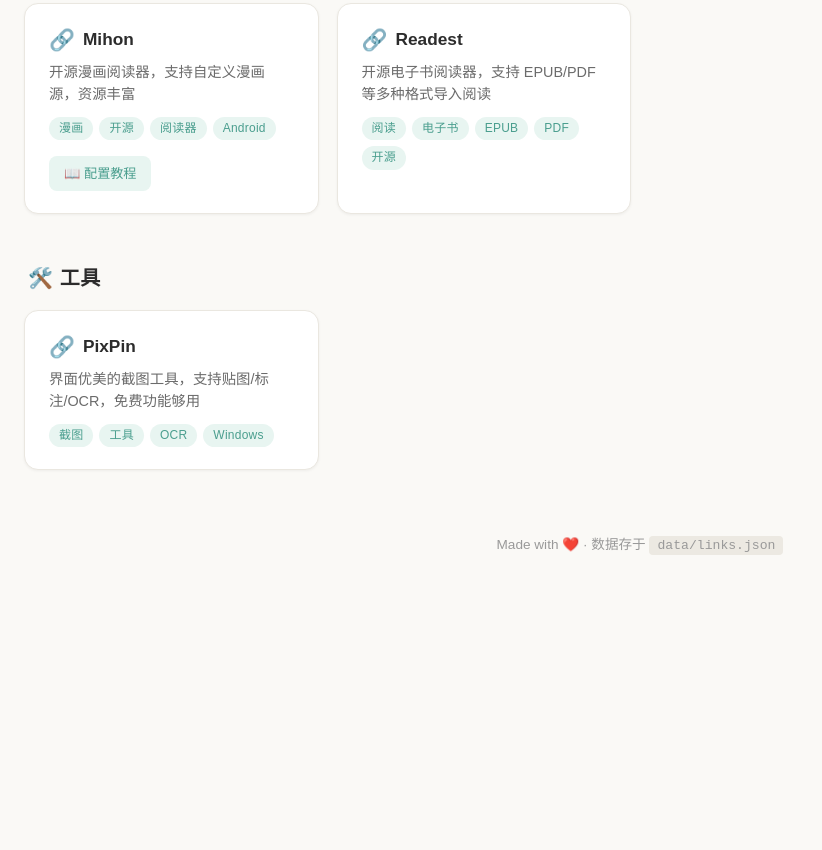
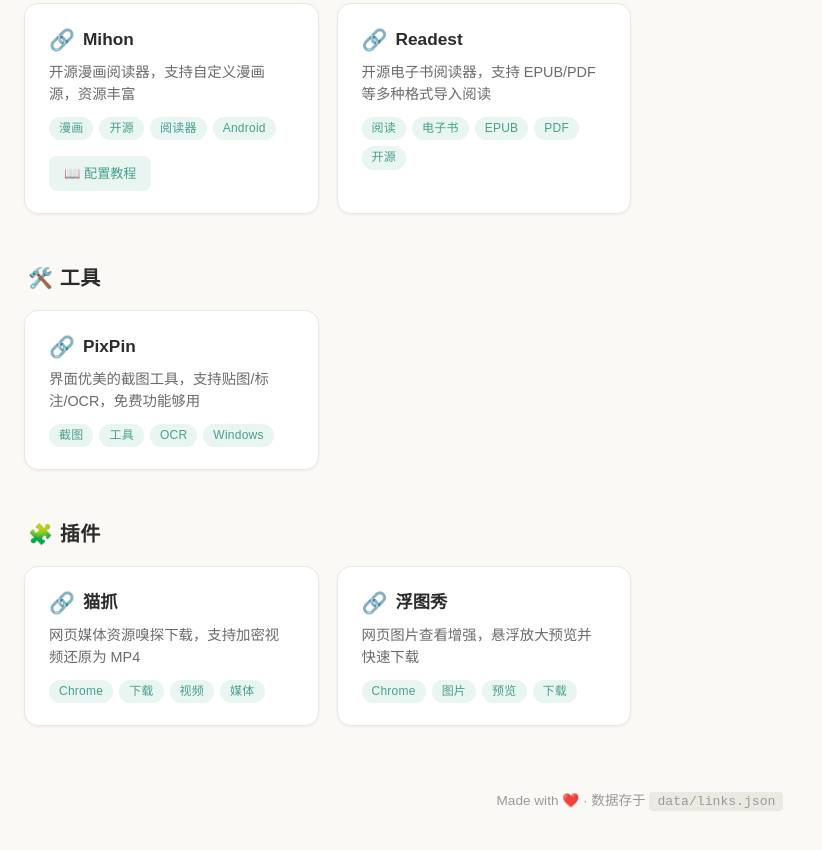
Before and after one commit to cymbj666/nav, a plain HTML site: page index.html in a window 1280 px wide. Shown: the part 1063-1913 px from the top of the page, without its empty margins (0-822 px from the left). Before the commit the page ends 1659 px from the top, so only its background shows below. Drawn offline with nearby package versions, Linux system fonts and the light colour scheme; a small style sheet from the web is missing.

Commit message:
➕ 新增猫抓、浮图秀两个 Chrome 插件

````diff
--- a/index.html
+++ b/index.html
@@ -75,7 +75,9 @@
       {"name": "Esoua 网盘搜索", "url": "https://www.esoua.com/", "category": "🧭 导航", "description": "网盘资源搜索引擎，搜小说/资料等各类网盘文件", "tags": ["搜索", "网盘", "资源", "小说"], "icon": ""},
       {"name": "Mihon", "url": "https://github.com/mihonapp/mihon", "category": "📖 阅读", "description": "开源漫画阅读器，支持自定义漫画源，资源丰富", "tags": ["漫画", "开源", "阅读器", "Android"], "icon": "", "extraButton": {"label": "📖 配置教程", "content": "# Mihon 配置教程\n\n## 第一步：安装\n\n前往 [GitHub Releases](https://github.com/mihonapp/mihon/releases) 下载最新 `.apk` 文件并安装。\n\n## 第二步：添加漫画源\n\n1. 打开 Mihon，点击 **浏览** → **插件** → **插件仓库** → **添加**\n2. 输入插件仓库地址（分别添加下面两个，覆盖大部分常用源）：\n\n```\nhttps://raw.githubusercontent.com/keiyoushi/extensions/repo/index.min.json\n```\n\n```\nhttps://raw.githubusercontent.com/LittleSurvival/copymanga-copy20/repo/index.min.json\n```\n\n3. 仍在 **插件** 页面，点击右上角 **···** → 筛选语言为 **中文**\n4. 选择需要的源，点击下载。推荐安装以下源：\n\n- 漫画柜\n- 哔咔漫画\n- 禁漫天堂\n- 拷贝漫画\n- Komiic\n\n5. 安装完成后，如有提示请手动点击 **信任**\n\n## 第三步：阅读漫画\n\n1. 返回 **浏览** → **图源**，点击对应源即可进入漫画列表\n2. 点击漫画可下载或添加到书架\n\n> 💡 源地址可能随时间失效，如无法加载请自行搜索最新仓库地址"}},
       {"name": "Readest", "url": "https://readest.com/zh", "category": "📖 阅读", "description": "开源电子书阅读器，支持 EPUB/PDF 等多种格式导入阅读", "tags": ["阅读", "电子书", "EPUB", "PDF", "开源"], "icon": ""},
-      {"name": "PixPin", "url": "https://pixpin.cn/", "category": "🛠️ 工具", "description": "界面优美的截图工具，支持贴图/标注/OCR，免费功能够用", "tags": ["截图", "工具", "OCR", "Windows"], "icon": ""}
+      {"name": "PixPin", "url": "https://pixpin.cn/", "category": "🛠️ 工具", "description": "界面优美的截图工具，支持贴图/标注/OCR，免费功能够用", "tags": ["截图", "工具", "OCR", "Windows"], "icon": ""},
+      {"name": "猫抓", "url": "https://chromewebstore.google.com/detail/%E7%8C%AB%E6%8A%93/jfedfbgedapdagkghmgibemcoggfppbb", "category": "🧩 插件", "description": "网页媒体资源嗅探下载，支持加密视频还原为 MP4", "tags": ["Chrome", "下载", "视频", "媒体"], "icon": ""},
+      {"name": "浮图秀", "url": "https://chromewebstore.google.com/detail/%E6%B5%AE%E5%9B%BE%E7%A7%80/mgpdnhlllbpncjpgokgfogidhoegebod", "category": "🧩 插件", "description": "网页图片查看增强，悬浮放大预览并快速下载", "tags": ["Chrome", "图片", "预览", "下载"], "icon": ""}
     ];
   </script>
   <script src="js/script.js"></script>
````
